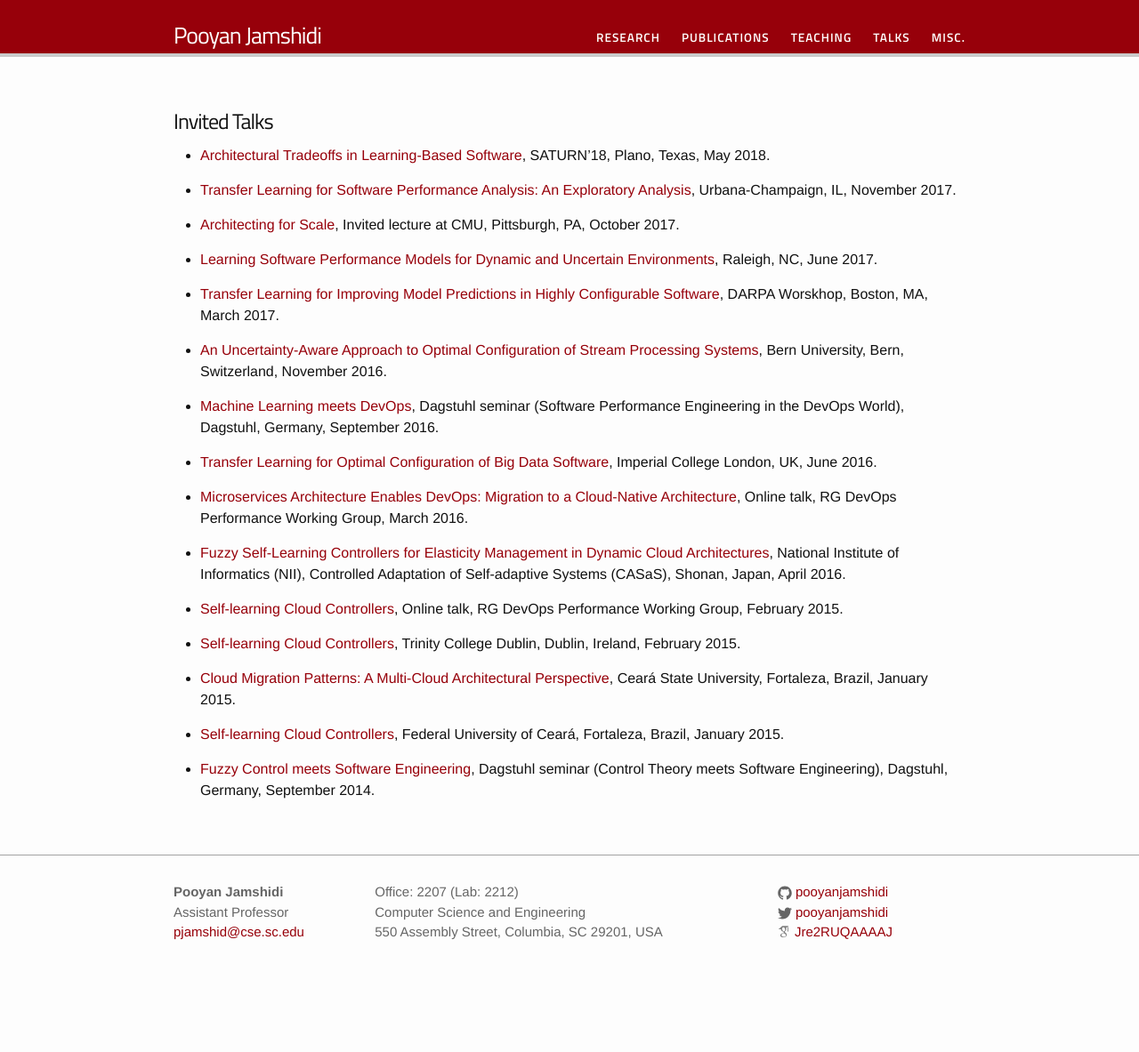
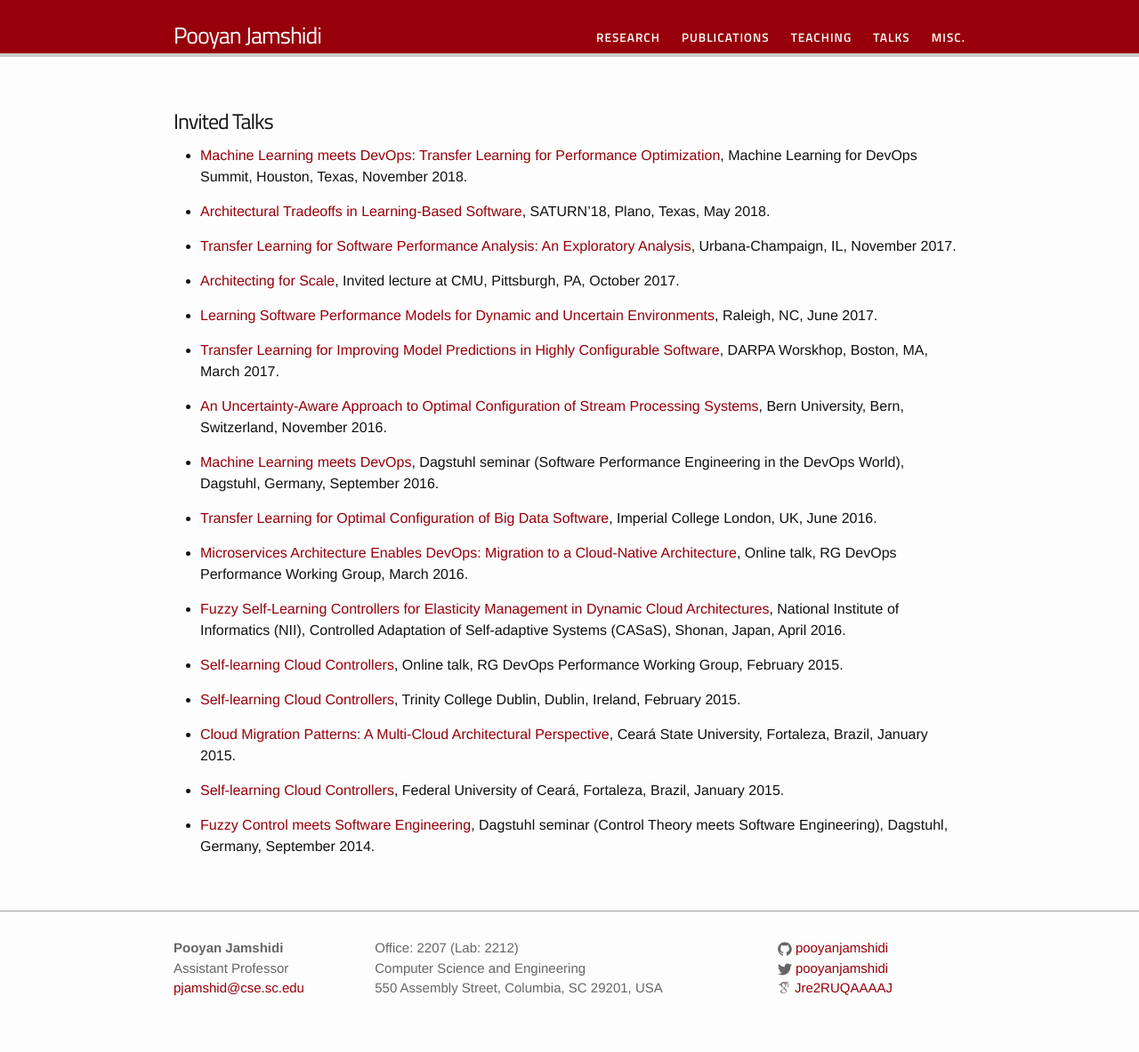
Before and after one commit to pooyanjamshidi/pooyanjamshidi.github.io, a Jekyll site: the page built from pages/talks.md, in a window 1280 px wide. Shown: the whole page at 89% size. Built offline with Jekyll 4.4.1, drawn with Linux system fonts in a browser that asks for light colours; some web fonts are replaced; before the commit the page ends 1120 px from its top, so only the background shows below that.

Commit message:
updated invited talks

```diff
--- a/pages/talks.md
+++ b/pages/talks.md
@@ -5,6 +5,8 @@ permalink: /talks/
 ---
 
 # Invited Talks
+
+* [Machine Learning meets DevOps: Transfer Learning for Performance Optimization](https://www.slideshare.net/pooyanjamshidi/machine-learning-meets-devops-124313812), Machine Learning for DevOps Summit, Houston, Texas, November 2018.
 
 * [Architectural Tradeoffs in Learning-Based Software](https://www.slideshare.net/pooyanjamshidi/architectural-tradeoff-in-learningbased-software), SATURN'18, Plano, Texas, May 2018.
 
```
Also changed, not shown: pages/teaching.md (+1 -1 lines).
